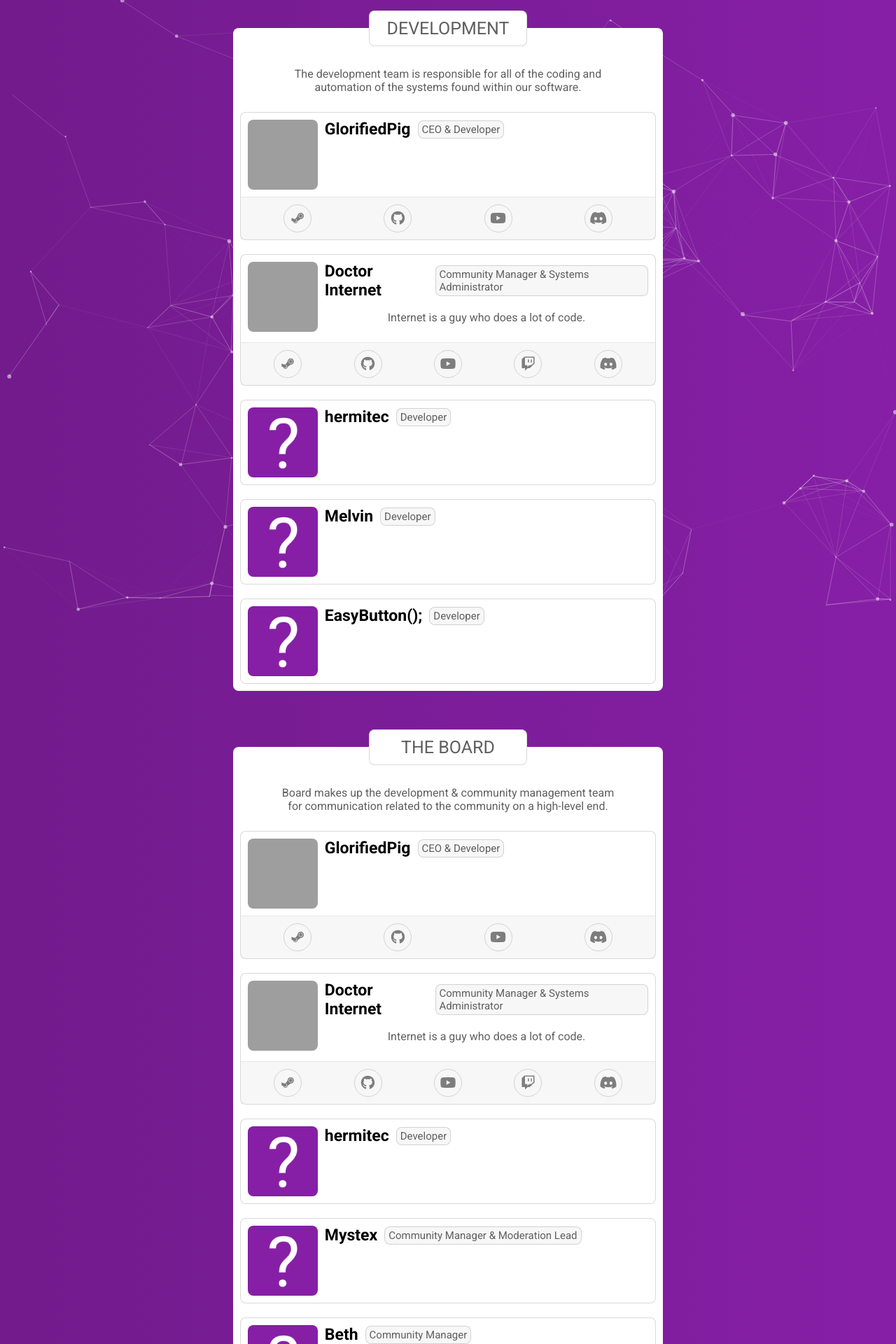
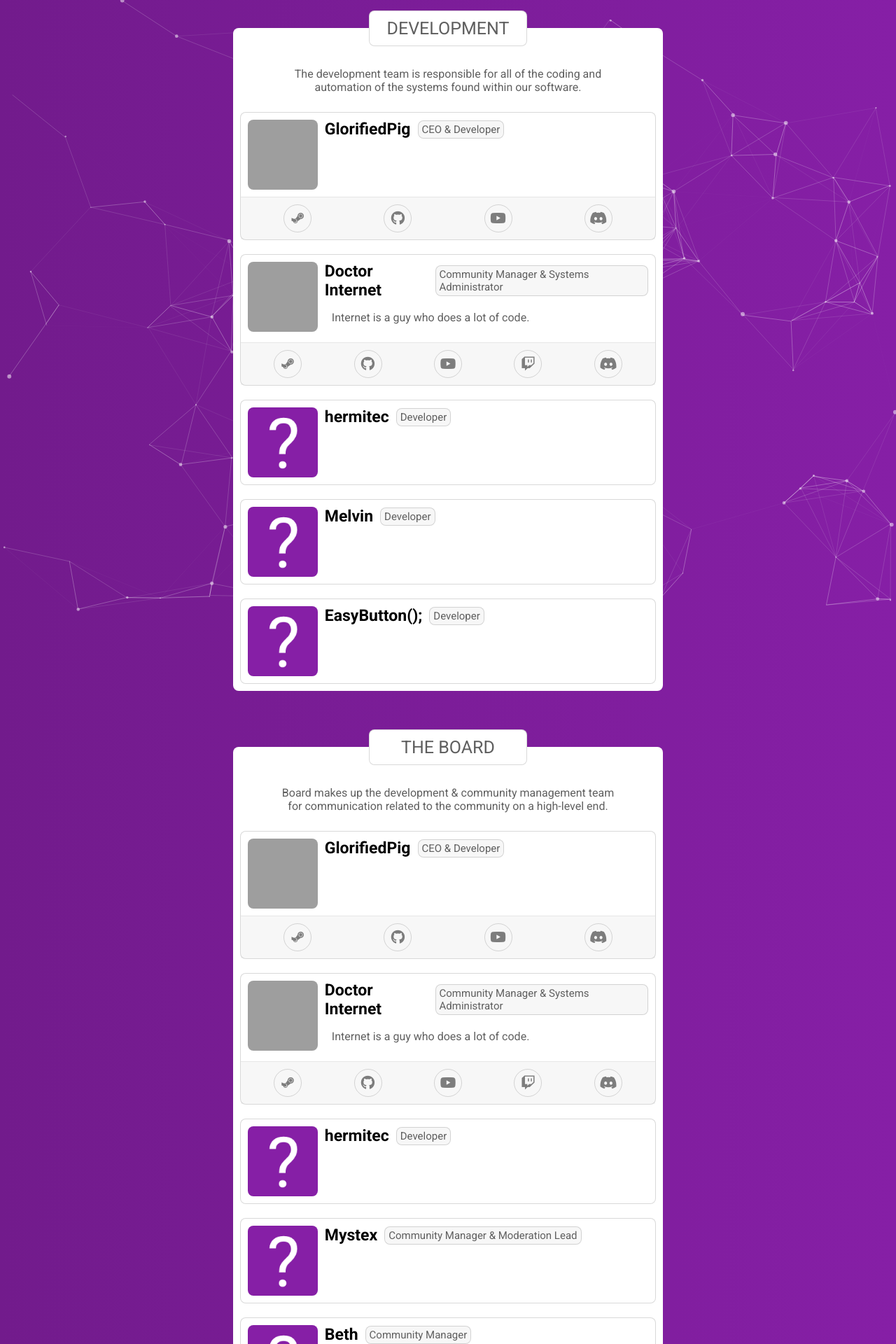
Before and after one commit to sunthedoggo/team, a Jekyll site: the page built from index.html, in a window 1280 px wide. Shown: the top 1920 px of the page at 70% size. Built offline with Jekyll 4.4.1, drawn with Linux system fonts in a browser that asks for light colours; nearby versions of some CDN libraries; grey boxes are pictures that could not be loaded.

Commit message:
fix the description centering.

```diff
--- a/assets/css/style.css
+++ b/assets/css/style.css
@@ -209,7 +209,7 @@ i {
 }
 
 .member-desc {
-    margin: auto;
+    margin: auto auto auto 10px;
     color: #5f5f5f;
 }
 
```
